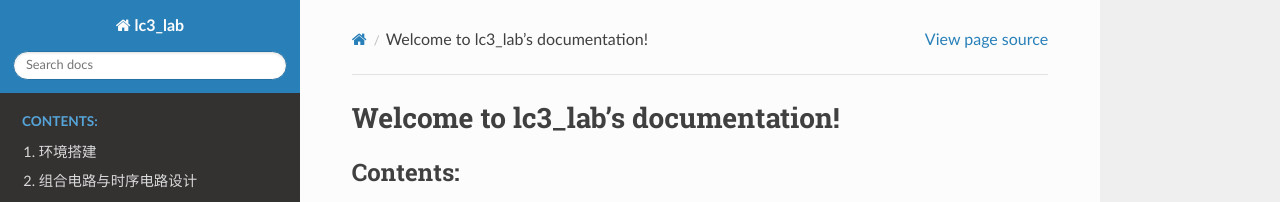
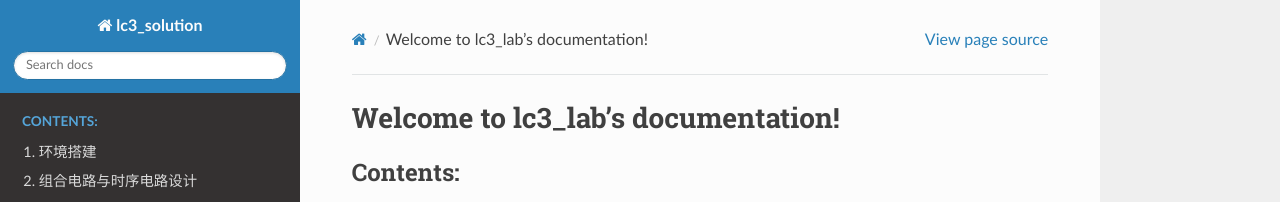
Before and after one commit to Hairline-Keeper/lc3_lab, a Sphinx documentation site: the page built from source/index.rst, in a window 1280 px wide. Shown: the top 202 px of the page. Built offline with Sphinx 7.4.7 and the Read the Docs theme 2.0.0, drawn with Linux system fonts in a browser that asks for light colours.

Commit message:
make solution title

```diff
--- a/source/conf.py
+++ b/source/conf.py
@@ -17,7 +17,7 @@
 
 # -- Project information -----------------------------------------------------
 
-project = 'lc3_lab'
+project = 'lc3_solution'
 copyright = '2022, zfw'
 author = 'zfw'
 
```
